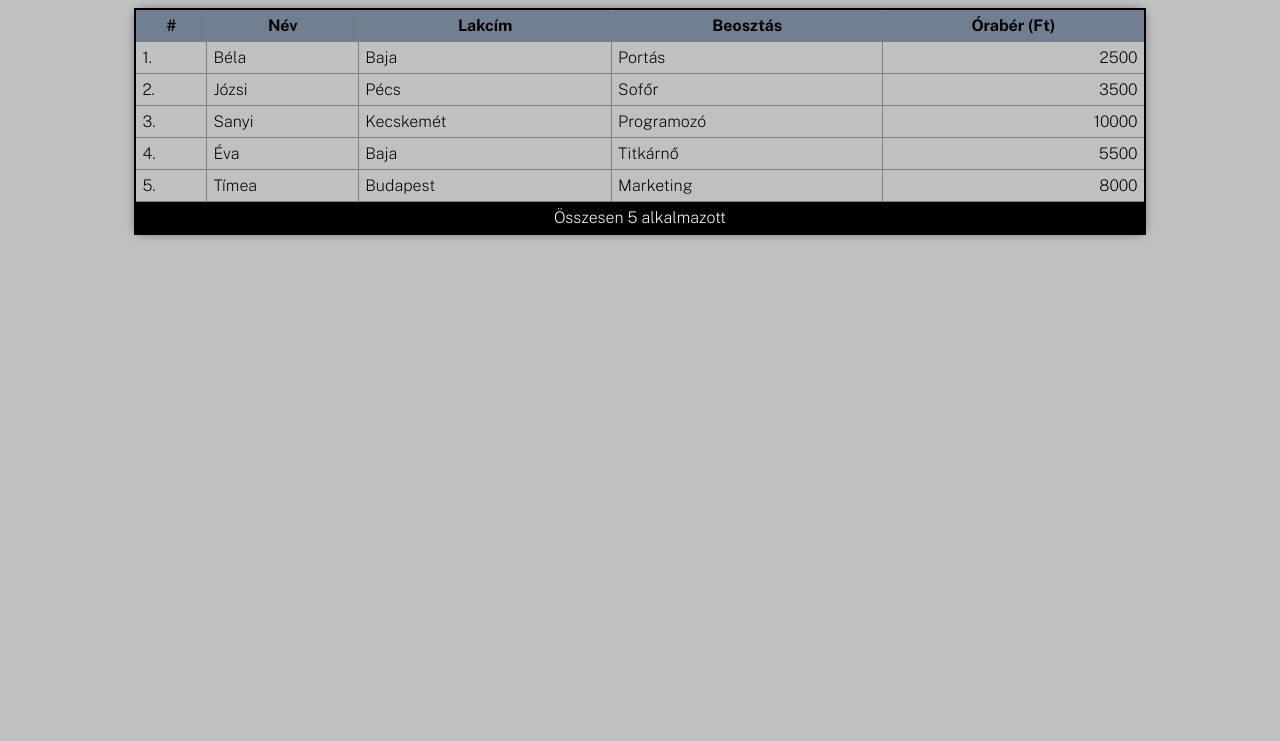
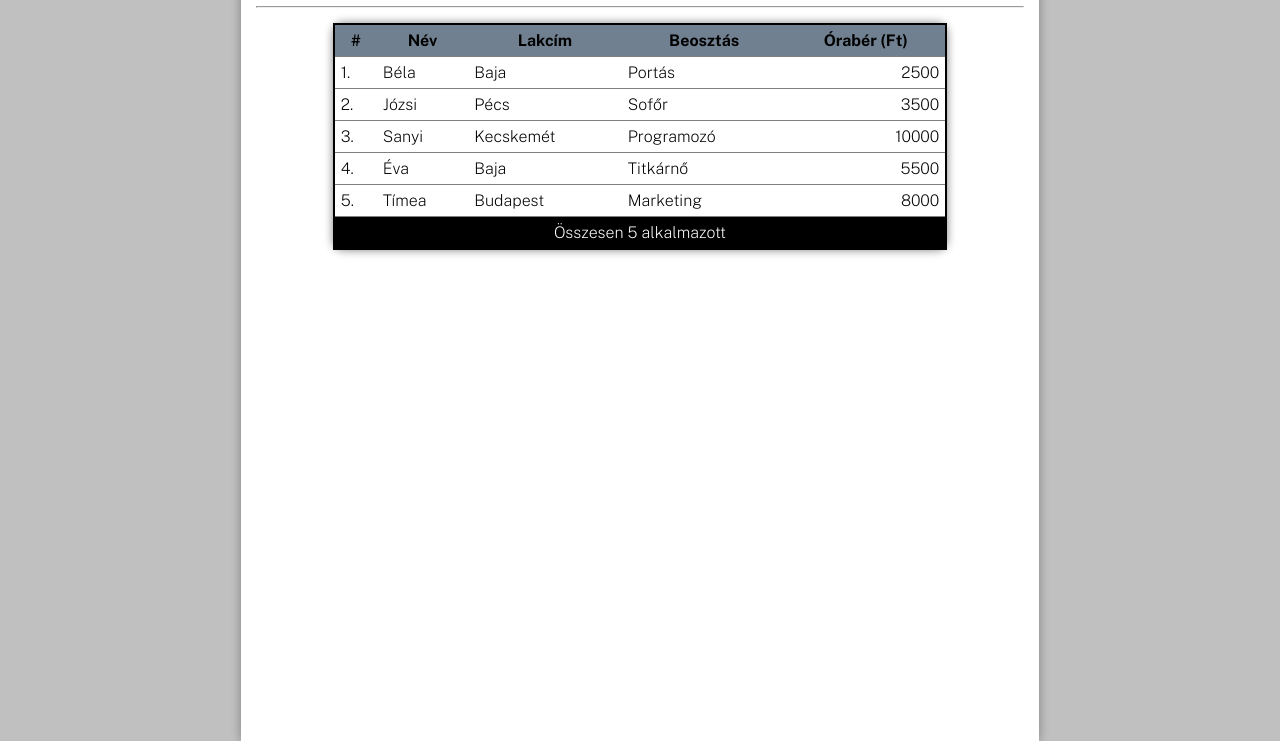
Before and after one commit to NaszAkos/html-t-bl-zat, a plain HTML site: page index.html in a window 1280 px wide. Shown: the part 89-830 px from the top of the page. Before the commit the page ends 800 px from the top, so only its background shows below. Drawn offline with nearby package versions, Linux system fonts and the light colour scheme; a web font is replaced by a local one.

Commit message:
tablazat2

```diff
--- a/index.html
+++ b/index.html
@@ -10,6 +10,9 @@
     <link rel="stylesheet" href="style.css">
 </head>
 <body>
+<div id="container">
+
+
     <h1>HTML táblázatok formázása</h1>
     <hr>
     <table class="table">
@@ -65,5 +68,6 @@
             </tr>
         </tfoot>
     </table>
+</div>
 </body>
 </html>
--- a/style.css
+++ b/style.css
@@ -4,6 +4,8 @@ body{
     font-optical-sizing: auto;
     font-weight: 200;
     font-style: normal;
+    margin: 0;
+    padding: 0;
 }
 
 .table{
@@ -17,7 +19,7 @@ body{
 }
 
 .table td, th{
-    border: 1px solid gray;
+    border-bottom: 1px solid gray;
     padding: 6px;
 }
 
@@ -25,12 +27,36 @@ body{
     background-color: slategray;
 }
 
+
+.table tbody>tr>td:last-child{
+    text-align: right;
+}
+
+.table tbody tr:hover{
+    cursor: crosshair;
+    background-color: slategray;
+    color: white;
+    font-weight: bold;
+}
+
+
+
 .table tfoot{
     background-color: black;
     color: white;
     text-align: center;
 }
 
-.table tbody>tr>td:last-child{
-    text-align: right;
+#container{
+    background-color: white;
+    box-shadow: 0 0 10px gray;
+    height: 100vh; /* vertical height */
+    padding: 15px;
+    width: 60%;
+    margin: 0 auto;
 }
+
+/* media query */
+@media screen {
+
+}
```
Lines whose indentation alone changed are shown as unchanged.
